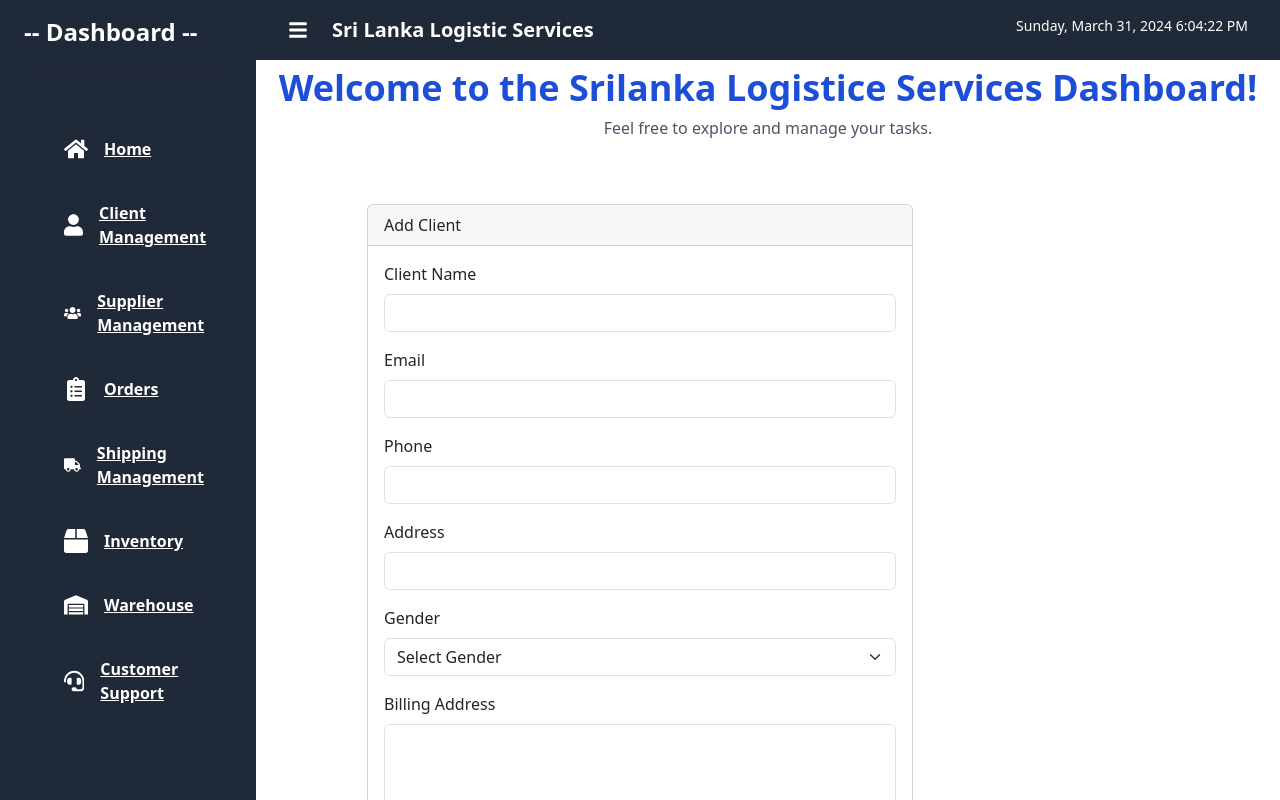
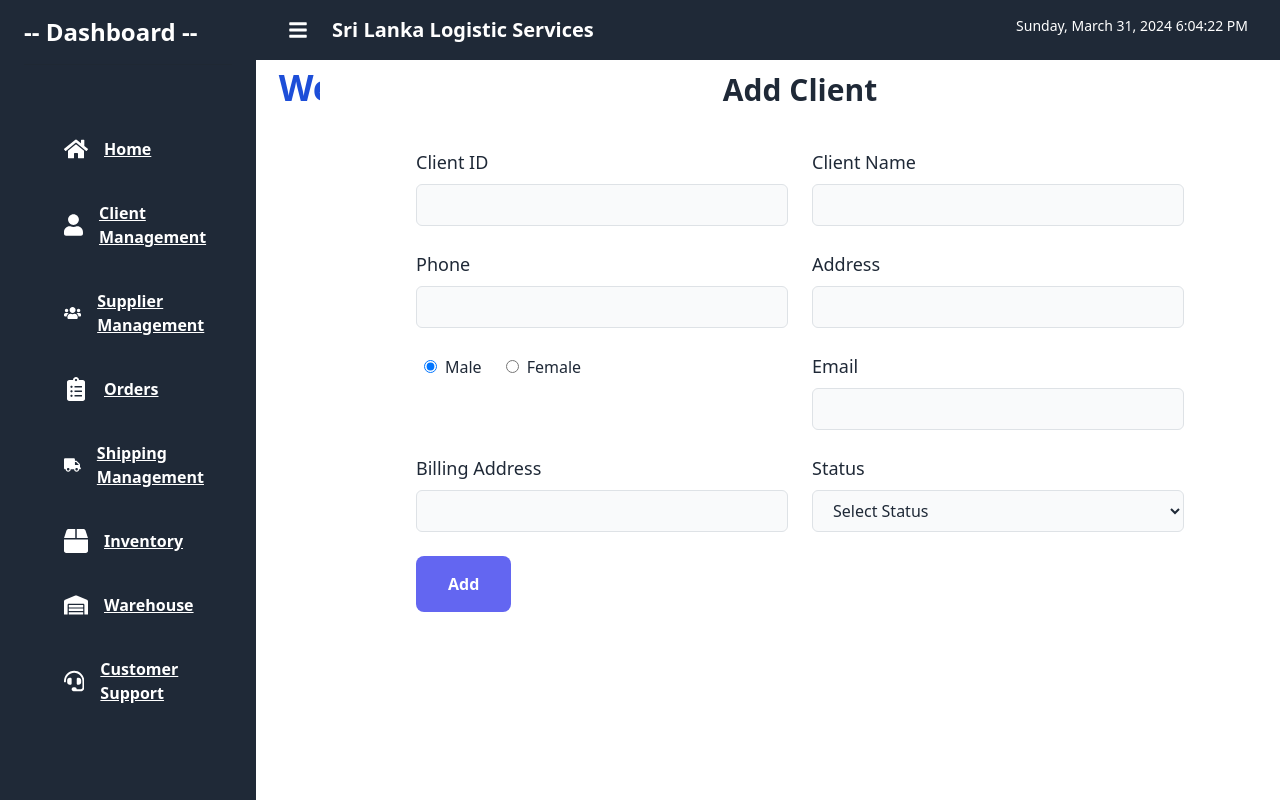
Before and after one commit to meyrushan29/OnlineLogistic-FE, a React (Create React App) app in the folder frontend/olms/: page /create in a window 1280 px wide. Shown: the top 800 px of the page. Built offline with nearby package versions, Linux system fonts and the light colour scheme.

Commit message:
Create Client Page Update New version

```diff
--- a/frontend/olms/src/App.js
+++ b/frontend/olms/src/App.js
@@ -14,7 +14,7 @@ import Home from './Components/Home/Home';
 import MakeOrder from './Components/OrderManage/MakeOrder';
 import OrderTable from './Components/OrderManage/OrderTable';
 import EditOrder from './Components/OrderManage/EditOrder';
-import Inventry from './Components/InventoryManage/Inventry';
+
 
 
 
--- a/frontend/olms/src/Components/ClientManage/CreateClient.js
+++ b/frontend/olms/src/Components/ClientManage/CreateClient.js
@@ -1,151 +1,271 @@
-import React, { useState } from 'react';
+import React, { useState, useEffect } from 'react';
 import axios from 'axios';
 import { useNavigate } from 'react-router-dom';
 
+
 const CreateClient = () => {
+  const [clientId, setClientId] = useState('');
   const [clientName, setClientName] = useState('');
-  const [email, setEmail] = useState('');
   const [phone, setPhone] = useState('');
   const [address, setAddress] = useState('');
-  const [gender, setGender] = useState('');
+  const [gender, setGender] = useState('male');
+  const [email, setEmail] = useState('');
   const [billingAddress, setBillingAddress] = useState('');
   const [status, setStatus] = useState('');
-  const [errors, setErrors] = useState({});
-  const [successMessage, setSuccessMessage] = useState('');
+
+  const [validationErrors, setValidationErrors] = useState({
+    clientId: '',
+    clientName: '',
+    phone: '',
+    address: '',
+    gender: '',
+    email: '',
+    billingAddress: '',
+    status: ''
+  });
+
   const navigate = useNavigate();
 
-  const handleSubmit = async (e) => {
-    e.preventDefault();
-    if (validateForm()) {
+  const [toastMessage, setToastMessage] = useState('');
+
+  const handleGenderChange = (event) => {
+    setGender(event.target.value);
+  };
+
+  const validatePhone = (phoneNumber) => {
+    const phoneRegex = /^\d{10}$/;
+    return phoneRegex.test(phoneNumber);
+  };
+
+  const validateClientId = (clientId) => {
+    const clientIdRegex = /^CID-\d{4}$/;
+    return clientIdRegex.test(clientId);
+  };
+
+  const handleSubmit = async (event) => {
+    event.preventDefault();
+
+    const errors = {};
+    if (!validateClientId(clientId)) {
+      errors.clientId = 'Invalid Client ID format. It should be in the format CID-3846.';
+    }
+    if (!clientName) {
+      errors.clientName = 'Client Name cannot be empty.';
+    }
+    if (!phone) {
+      errors.phone = 'Phone cannot be empty.';
+    } else if (!validatePhone(phone)) {
+      errors.phone = 'Invalid phone number.';
+    }
+    if (!address) {
+      errors.address = 'Address cannot be empty.';
+    }
+    if (!gender) {
+      errors.gender = 'Gender cannot be empty.';
+    }
+    if (!email) {
+      errors.email = 'Email cannot be empty.';
+    }
+    if (!billingAddress) {
+      errors.billingAddress = 'Billing Address cannot be empty.';
+    }
+    if (!status) {
+      errors.status = 'Status cannot be empty.';
+    }
+
+    setValidationErrors(errors);
+
+    if (Object.keys(errors).length > 0) {
+      return;
+    }
+
     try {
-        const clientId = `CID-${Math.floor(1000 + Math.random() * 9000)}`;
-        const response = await axios.post("http://localhost:3001/CreateClient", {
+      const response = await axios.post('http://localhost:3001/CreateClient', {
         clientId,
         clientName,
-          email,
         phone,
         address,
         gender,
+        email,
         billingAddress,
         status
       });
-        console.log(response);
-        setSuccessMessage('Client added successfully');
+
+      if (response.status === 200) {
+        setToastMessage('Client added successfully!');
+
         setTimeout(() => {
-          setSuccessMessage('');
-          navigate('../Client');
-        }, 3000);
-      } catch (err) {
-        console.log(err.response.data);
+          setToastMessage('');
+          navigate('/client');
+        }, 1000);
+      } else {
+        console.error('Error adding client:', response.statusText);
+      }
+    } catch (error) {
+      if (error.response && error.response.status === 400) {
+        setValidationErrors({ ...validationErrors, clientId: 'Client with the same ID already exists.' });
+      } else {
+        console.error('Error:', error.message);
       }
     }
   };
 
-  const validateForm = () => {
-    let errors = {};
-    let isValid = true;
-
-    if (!clientName.trim()) {
-      errors.clientName = "Client Name is required";
-      isValid = false;
-    }
-
-    if (!email.trim()) {
-      errors.email = "Email is required";
-      isValid = false;
-    } else if (!/\S+@\S+\.\S+/.test(email)) {
-      errors.email = "Email is invalid";
-      isValid = false;
-    }
-
-    if (!phone.trim()) {
-      errors.phone = "Phone is required";
-      isValid = false;
-    } else if (!/^\d{10}$/.test(phone)) {
-      errors.phone = "Phone is invalid";
-      isValid = false;
-    }
-
-    if (!address.trim()) {
-      errors.address = "Address is required";
-      isValid = false;
-    }
-
-    if (!gender.trim()) {
-      errors.gender = "Gender is required";
-      isValid = false;
-    }
-
-    if (!billingAddress.trim()) {
-      errors.billingAddress = "Billing Address is required";
-      isValid = false;
-    }
-
-    if (!status.trim()) {
-      errors.status = "Status is required";
-      isValid = false;
-    }
-
-    setErrors(errors);
-    return isValid;
+  useEffect(() => {
+    return () => {
+      setToastMessage('');
     };
+  }, []);
 
   return (
-    <div className="container mt-5">
-      <div className="row justify-content-center">
-        <div className="col-md-6">
-          <div className="card">
-            <div className="card-header">Add Client</div>
-            <div className="card-body">
-              {successMessage && <div className="alert alert-success">{successMessage}</div>}
-              <form onSubmit={handleSubmit}>
-                <div className="mb-3">
-                  <label htmlFor="clientName" className="form-label">Client Name</label>
-                  <input type="text" className="form-control" id="clientName" value={clientName} onChange={(e) => setClientName(e.target.value)} />
-                  {errors.clientName && <div className="text-danger">{errors.clientName}</div>}
+    <div className='fixed mt-16 ml-80 overflow-auto inset-0'>
+      <div className="bg-white py-6 sm:py-8 lg:py-2">
+        <div className="mx-auto max-w-screen-2xl px-4 md:px-8">
+          <div className="mb-10 md:mb-10 text-lg">
+            <h2 className="mb-4 text-center text-lg font-bold text-gray-800 md:mb-6 lg:text-3xl">Add Client</h2>
           </div>
-                <div className="mb-3">
-                  <label htmlFor="email" className="form-label">Email</label>
-                  <input type="email" className="form-control" id="email" value={email} onChange={(e) => setEmail(e.target.value)} />
-                  {errors.email && <div className="text-danger">{errors.email}</div>}
+
+          <form onSubmit={handleSubmit} className="mx-auto grid max-w-screen-md gap-4 sm:grid-cols-2">
+            {/* Client ID Input */}
+            <div>
+              <label className="mb-2 inline-block lg:text-lg text-gray-800 sm:text-base">Client ID</label>
+              <input
+                id="client-id"
+                name="client-id"
+                value={clientId}
+                onChange={(e) => setClientId(e.target.value.toUpperCase())}
+                className={`w-full rounded border bg-gray-50 px-3 py-2 text-gray-800 outline-none ring-orange-300 transition duration-100 focus:ring ${validationErrors.clientId ? 'ring-red-500' : ''}`}
+              />
+              {validationErrors.clientId && <p className="text-red-500 text-sm mt-1">{validationErrors.clientId}</p>}
             </div>
-                <div className="mb-3">
-                  <label htmlFor="phone" className="form-label">Phone</label>
-                  <input type="text" className="form-control" id="phone" value={phone} onChange={(e) => setPhone(e.target.value)} />
-                  {errors.phone && <div className="text-danger">{errors.phone}</div>}
+
+            {/* Client Name Input */}
+            <div>
+              <label className="mb-2 inline-block lg:text-lg text-gray-800 sm:text-base">Client Name</label>
+              <input
+                id="client-name"
+                name="client-name"
+                value={clientName}
+                onChange={(e) => setClientName(e.target.value)}
+                className={`w-full rounded border bg-gray-50 px-3 py-2 text-gray-800 outline-none ring-orange-300 transition duration-100 focus:ring ${validationErrors.clientName ? 'ring-red-500' : ''}`}
+              />
+              {validationErrors.clientName && <p className="text-red-500 text-sm mt-1">{validationErrors.clientName}</p>}
             </div>
-                <div className="mb-3">
-                  <label htmlFor="address" className="form-label">Address</label>
-                  <input type="text" className="form-control" id="address" value={address} onChange={(e) => setAddress(e.target.value)} />
-                  {errors.address && <div className="text-danger">{errors.address}</div>}
+
+            {/* Phone Input */}
+            <div>
+              <label className="mb-2 inline-block lg:text-lg text-gray-800 sm:text-base">Phone</label>
+              <input
+                id="phone"
+                name="phone"
+                value={phone}
+                onChange={(e) => setPhone(e.target.value)}
+                className={`w-full rounded border bg-gray-50 px-3 py-2 text-gray-800 outline-none ring-orange-300 transition duration-100 focus:ring ${validationErrors.phone ? 'ring-red-500' : ''}`}
+              />
+              {validationErrors.phone && <p className="text-red-500 text-sm mt-1">{validationErrors.phone}</p>}
             </div>
-                <div className="mb-3">
-                  <label htmlFor="gender" className="form-label">Gender</label>
-                  <select className="form-select" id="gender" value={gender} onChange={(e) => setGender(e.target.value)}>
-                    <option value="">Select Gender</option>
-                    <option value="Male">Male</option>
-                    <option value="Female">Female</option>
+
+            {/* Address Input */}
+            <div>
+              <label className="mb-2 inline-block lg:text-lg text-gray-800 sm:text-base">Address</label>
+              <input
+                id="address"
+                name="address"
+                value={address}
+                onChange={(e) => setAddress(e.target.value)}
+                className={`w-full rounded border bg-gray-50 px-3 py-2 text-gray-800 outline-none ring-orange-300 transition duration-100 focus:ring ${validationErrors.address ? 'ring-red-500' : ''}`}
+              />
+              {validationErrors.address && <p className="text-red-500 text-sm mt-1">{validationErrors.address}</p>}
+            </div>
+
+            {/* Gender Input */}
+            <div className="flex gap-3">
+              <div>
+                <input
+                  id="male"
+                  type="radio"
+                  name="gender"
+                  value="male"
+                  checked={gender === 'male'}
+                  onChange={handleGenderChange}
+                  className="peer m-2"
+                />
+                <label className="mb-2 inline-block text-sm text-gray-800 sm:text-base">Male</label>
+              </div>
+              <div>
+                <input
+                  id="female"
+                  type="radio"
+                  name="gender"
+                  value="female"
+                  checked={gender === 'female'}
+                  onChange={handleGenderChange}
+                  className="peer m-2"
+                />
+                <label className="mb-2 inline-block text-sm text-gray-800 sm:text-base">Female</label>
+              </div>
+              {validationErrors.gender && <p className="text-red-500 text-sm mt-1">{validationErrors.gender}</p>}
+            </div>
+
+            {/* Email Input */}
+            <div>
+              <label className="mb-2 inline-block lg:text-lg text-gray-800 sm:text-base">Email</label>
+              <input
+                id="email"
+                name="email"
+                value={email}
+                onChange={(e) => setEmail(e.target.value)}
+                className={`w-full rounded border bg-gray-50 px-3 py-2 text-gray-800 outline-none ring-orange-300 transition duration-100 focus:ring ${validationErrors.email ? 'ring-red-500' : ''}`}
+              />
+              {validationErrors.email && <p className="text-red-500 text-sm mt-1">{validationErrors.email}</p>}
+            </div>
+
+            {/* Billing Address Input */}
+            <div>
+              <label className="mb-2 inline-block lg:text-lg text-gray-800 sm:text-base">Billing Address</label>
+              <input
+                id="billing-address"
+                name="billing-address"
+                value={billingAddress}
+                onChange={(e) => setBillingAddress(e.target.value)}
+                className={`w-full rounded border bg-gray-50 px-3 py-2 text-gray-800 outline-none ring-orange-300 transition duration-100 focus:ring ${validationErrors.billingAddress ? 'ring-red-500' : ''}`}
+              />
+              {validationErrors.billingAddress && <p className="text-red-500 text-sm mt-1">{validationErrors.billingAddress}</p>}
+            </div>
+
+            {/* Status Select */}
+            <div>
+              <label className="mb-2 inline-block lg:text-lg text-gray-800 sm:text-base">Status</label>
+              <select
+                id="status"
+                name="status"
+                value={status}
+                onChange={(e) => setStatus(e.target.value)}
+                className={`w-full rounded border bg-gray-50 px-3 py-2 text-gray-800 outline-none ring-orange-300 transition duration-100 focus:ring ${validationErrors.status ? 'ring-red-500' : ''}`}
+              >
+                <option value="">Select Status</option>
+                <option value="active">Active</option>
+                <option value="inactive">Inactive</option>
               </select>
-                  {errors.gender && <div className="text-danger">{errors.gender}</div>}
+              {validationErrors.status && <p className="text-red-500 text-sm mt-1">{validationErrors.status}</p>}
             </div>
-                <div className="mb-3">
-                  <label htmlFor="billingAddress" className="form-label">Billing Address</label>
-                  <textarea className="form-control" id="billingAddress" rows="3" value={billingAddress} onChange={(e) => setBillingAddress(e.target.value)}></textarea>
-                  {errors.billingAddress && <div className="text-danger">{errors.billingAddress}</div>}
+
+            {/* Submit Button */}
+            <div className="flex items-center justify-between sm:col-span-2">
+              <button
+                type="submit"
+                className="inline-block rounded-lg bg-indigo-500 px-8 py-3 text-center text-sm font-semibold text-white outline-none ring-orange-300 transition duration-100 hover:bg-indigo-600 focus-visible:ring active:bg-indigo-700 md:text-base"
+              >
+                Add
+              </button>
             </div>
-                <div className="mb-3">
-                  <label htmlFor="status" className="form-label">Status</label>
-                  <select className="form-select" id="status" value={status} onChange={(e) => setStatus(e.target.value)}>
-                    <option value="">Select Status</option>
-                    <option value="Active">Active</option>
-                    <option value="Inactive">Inactive</option>
-                  </select>
-                  {errors.status && <div className="text-danger">{errors.status}</div>}
+          </form>
+
+          {/* Toast Message */}
+          {toastMessage && (
+            <div className="text-green-500 text-sm mt-2 ml-[250px]">
+              {toastMessage}
             </div>
-                <button type="submit" className="btn btn-primary">Submit</button>
-              </form>
-            </div>
-          </div>
+          )}
         </div>
       </div>
     </div>
```
Also changed, not shown: frontend/olms/src/Components/ClientManage/Client.js (+56 -27 lines). Lines whose indentation alone changed are shown as unchanged.
